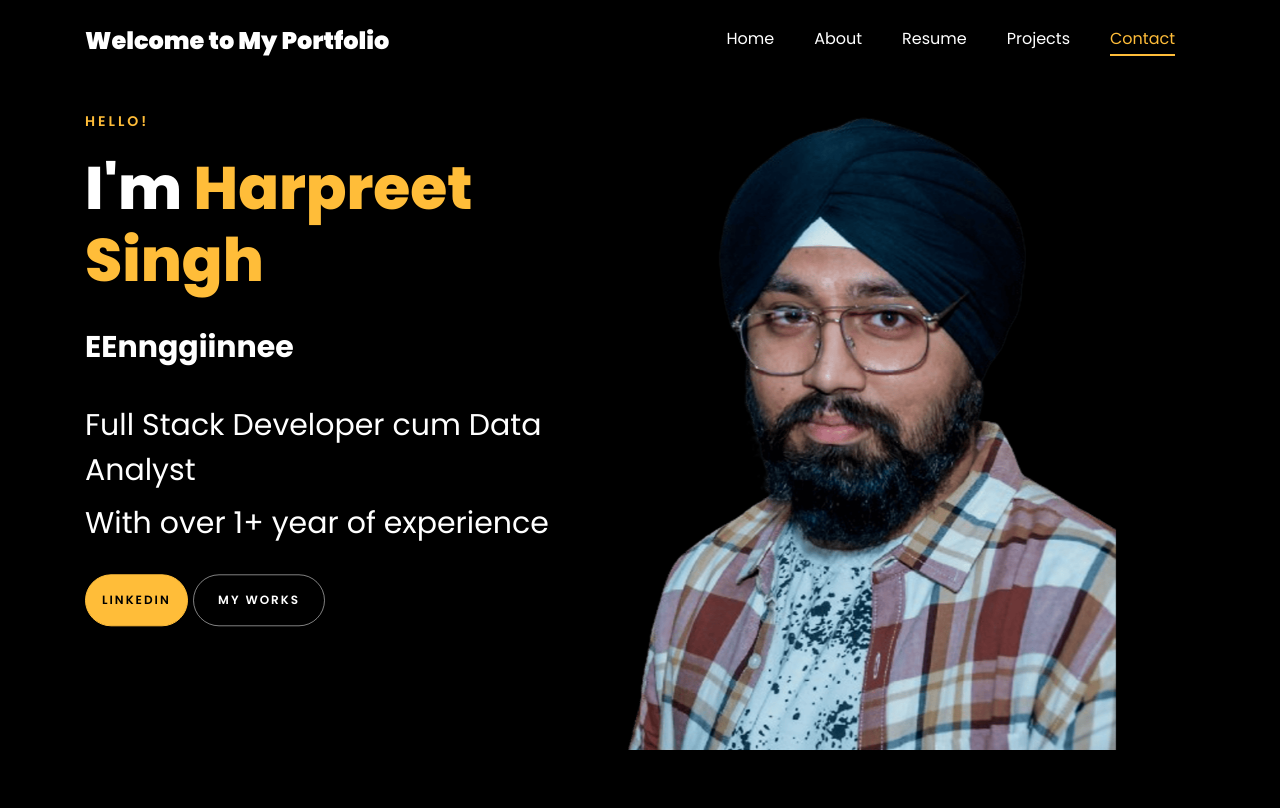
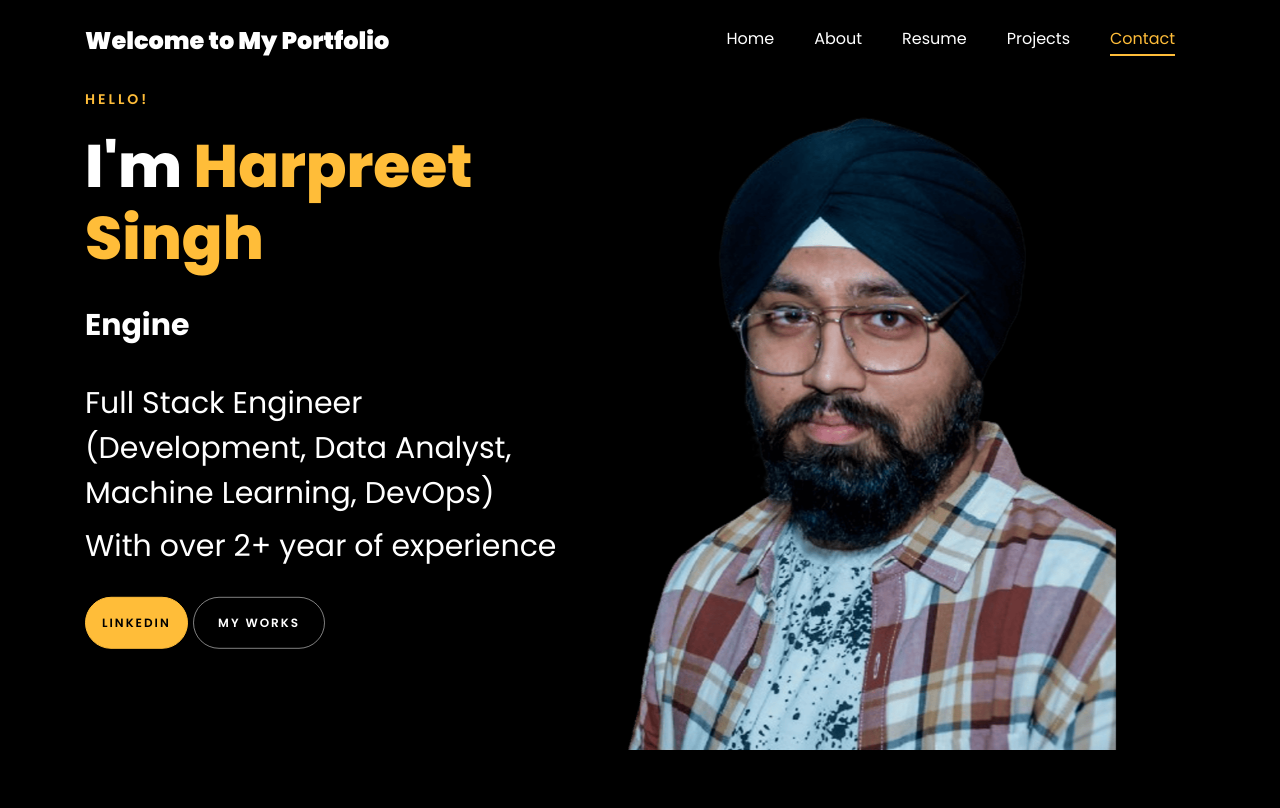
Before and after one commit to iharpreet0809/my_portfolio_Django, a Django app: page / in a window 1280 px wide. Shown: the top 808 px of the page. Run offline with Django 5.2, Linux system fonts and the light colour scheme; some libraries are stand-ins or nearby versions; some web fonts are replaced.

Commit message:
fixed slider texts

```diff
--- a/portfolio_app/templates/index.html
+++ b/portfolio_app/templates/index.html
@@ -27,6 +27,8 @@
 	<link rel="icon" type="image/png" sizes="32x32" href="/favicon-32x32.png">
 	<link rel="icon" type="image/png" sizes="16x16" href="/favicon-16x16.png">
 	<link rel="manifest" href="/site.webmanifest">
+	<link rel="manifest" href="{% static 'site.webmanifest' %}">
+
 
 
 
@@ -97,11 +99,11 @@
 										}
 
 										// Once the animation is complete, reset the text and start over
-										setTimeout(() => {
+										{% comment %} setTimeout(() => {
 											typingAnimationElement.textContent = '';
 											playTypingAnimation(typingTexts[(typingTexts.indexOf(text) + 1) % typingTexts.length]);
 										}, text.length * 200);
-									}
+									} {% endcomment %}
 
 									// Start the typing animation loop
 									playTypingAnimation(typingTexts[0]);
@@ -110,8 +112,8 @@
 
 								<br>
 								<br>
-								<h2>Full Stack Developer cum Data Analyst</h2>
-								<h2 class="d-flex" style="margin-bottom: 0">With over 1+ year of experience</h2>
+								<h2>Full Stack Engineer <br> (Development, Data Analyst, Machine Learning, DevOps)</h2>
+								<h2 class="d-flex" style="margin-bottom: 0">With over 2+ year of experience</h2>
 								<br>
 								<p><a href="https://www.linkedin.com/in/harpreet22/"
 										class="btn btn-primary py-3 px-3">LinkedIn</a>
--- a/static/js/main.js
+++ b/static/js/main.js
@@ -92,6 +92,7 @@
 		//for disable the slider loop and autoplay false
 	    loop: false,
 	    autoplay: false,
+
 	    margin:0,
 	    animateOut: 'fadeOut',
 	    animateIn: 'fadeIn',
```
